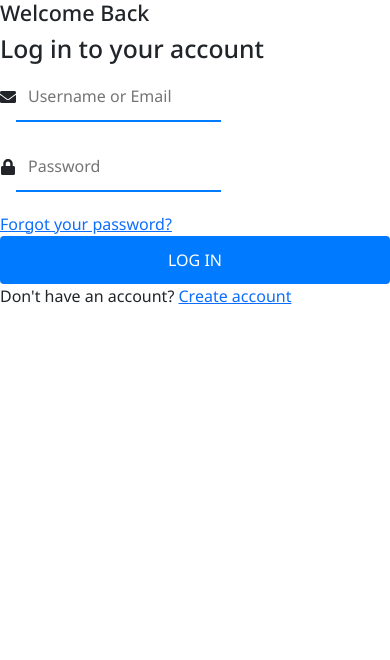
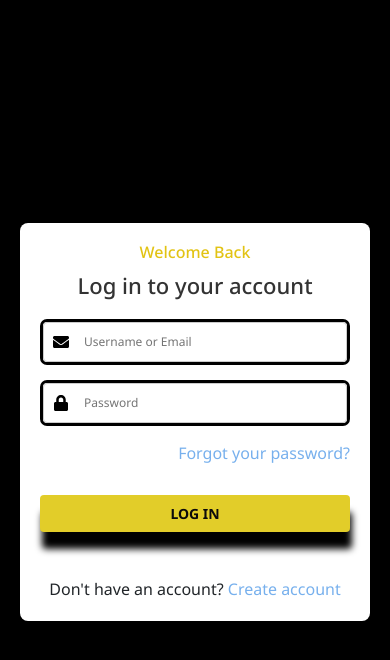
Before and after one commit to Aadrika14/todo-app, a React (Vite) app: page /login in a window 390 px wide. Shown: the top 660 px of the page. Built offline with nearby package versions, Linux system fonts and the light colour scheme.

Commit message:
Update Login.module.css

```diff
--- a/src/components/loginpage/Login.module.css
+++ b/src/components/loginpage/Login.module.css
@@ -1,46 +1,32 @@
 /* Login.module.css */
-
-.container {
-  position: relative;
-  width: 100%;
-  height: 100vh;
+.pageContainer {
   display: flex;
   justify-content: center;
   align-items: center;
-  overflow: hidden;
+  height: 100vh;
+  background-color: black;
+  padding: 20px; /* Add padding to prevent content from touching the edges on small screens */
 }
 
-.loginImage {
-  position: absolute;
-  top: 0;
-  left: 0;
+.loginContainer {
+  background-color: white;
+  padding: 40px;
+  border-radius: 8px;
+  box-shadow: 0 0 10px rgba(0, 0, 0, 0.1);
+  text-align: center;
+  max-width: 400px;
   width: 100%;
-  height: 100%;
-  object-fit: cover;
 }
 
-.overlay {
-  position: absolute;
-  top: 0;
-  left: 0;
-  width: 100%;
-  height: 100%;
-  background-color: rgba(0, 0, 0, 0.6); /* Semi-transparent overlay */
+.welcomeBack {
+  margin-bottom: 10px;
+  font-size: 20px;
+  color: #e2c314;
 }
 
-.content {
-  z-index: 1;
-  position: relative;
-  max-width: 400px;
-  padding: 40px;
-  background-color: #fff;
-  border-radius: 8px;
-  box-shadow: 0 0 20px rgba(0, 0, 0, 0.1); /* Add a subtle shadow */
-}
-
-.heading {
-  text-align: center;
+.loginHeading {
   margin-bottom: 20px;
+  font-size: 26px;
   color: #333;
 }
 
@@ -50,39 +36,142 @@
 }
 
 .inputGroup {
-  margin-bottom: 20px;
+  margin-bottom: 15px;
+  text-align: left;
 }
 
 .label {
-  font-weight: bold;
   margin-bottom: 5px;
+  font-size: 14px;
+  color: #111010;
+}
+
+.inputWrapper {
+  position: relative;
+  color: black;
+}
+
+.inputGroup {
+  border: solid black;
+  border-radius: 7px;
+}
+
+.icon {
+  position: absolute;
+  left: 10px;
+  top: 50%;
+  transform: translateY(-50%);
+  color: black;
 }
 
 .input {
-  padding: 12px;
-  border: none;
-  border-bottom: 2px solid #007bff;
-  background-color: transparent;
-  font-size: 16px;
-  transition: border-bottom-color 0.3s ease;
+  width: 100%;
+  padding: 10px 10px 10px 40px; /* Adjust padding to make space for the icon */
+  border: 1px solid #ccc;
+  border-radius: 4px;
+  font-size: 14px;
 }
 
 .input:focus {
-  outline: none;
-  border-bottom-color: #0056b3;
+  outline: black;
+}
+
+.forgotPassword {
+  margin-bottom: 20px;
+  text-align: right;
+}
+
+.link {
+  color: #77b0ed;
+  text-decoration: none;
+}
+
+.links {
+  margin-right: 70px;
+  color: #77b0ed;
+  text-decoration: none;
+}
+
+.link:hover {
+  text-decoration: underline;
 }
 
 .submitButton {
-  padding: 12px;
-  background-color: #007bff;
-  color: #fff;
+  width: 100%;
+  padding: 10px;
+  background-color: #e2cd29;
   border: none;
   border-radius: 4px;
+  color: rgb(12, 11, 11);
   font-size: 16px;
+  font-weight: bold;
   cursor: pointer;
-  transition: background-color 0.3s ease;
+  box-shadow: 2px 17px 7px black;
 }
 
 .submitButton:hover {
   background-color: #0056b3;
 }
+
+.createAccount {
+  margin-top: 45px;
+}
+
+/* Responsive styles */
+@media (max-width: 768px) {
+  .loginContainer {
+    padding: 30px;
+  }
+
+  .welcomeBack {
+    font-size: 18px;
+  }
+
+  .loginHeading {
+    font-size: 24px;
+  }
+
+  .input {
+    font-size: 12px;
+  }
+
+  .submitButton {
+    padding: 8px;
+    font-size: 14px;
+  }
+}
+
+@media (max-width: 480px) {
+  .loginContainer {
+    padding: 20px;
+  }
+
+  .welcomeBack {
+    font-size: 16px;
+  }
+
+  .loginHeading {
+    font-size: 22px;
+  }
+
+  .input {
+    font-size: 12px;
+  }
+
+  .submitButton {
+    padding: 8px;
+    font-size: 14px;
+  }
+
+  .links {
+    margin-right: 0;
+    display: block;
+    text-align: right;
+    margin-bottom: 10px;
+  }
+
+  .forgotPassword,
+  .createAccount {
+    text-align: center;
+  }
+}
```
